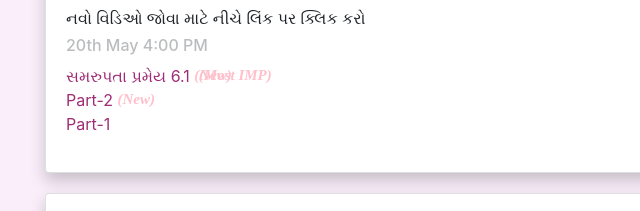
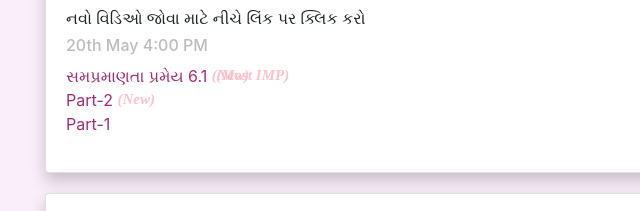
Before and after one commit to Atmiya-Group-of-Education/First_Site, a website: page index.html in a window 1280 px wide. Shown: the part 380-591 px from the top of the page, 0-640 px from the left. Drawn offline with nearby package versions, Linux system fonts and the light colour scheme.

Commit message:
name change

```diff
--- a/index.html
+++ b/index.html
@@ -74,7 +74,7 @@
                                 <h6>નવો વિડિઓ જોવા માટે નીચે લિંક પર ક્લિક કરો</h6>
                                 <h6 style="opacity: 0.3;">20th May 4:00 PM</h6>
                                 <ul class="list-unstyled">
-                                    <li><a style="color: #9F2C75" href="https://drive.google.com/open?id=11qswUaJnJ48RRUdThnHoT9CKZV5gExfl" class="card-link">સમરુપતા પ્રમેય 6.1&nbsp<span class="awesome"> (New)</span>&nbsp<span class="awesome"> (Most IMP)</span></a></li>
+                                    <li><a style="color: #9F2C75" href="https://drive.google.com/open?id=11qswUaJnJ48RRUdThnHoT9CKZV5gExfl" class="card-link">સમપ્રમાણતા પ્રમેય 6.1&nbsp<span class="awesome"> (New)</span>&nbsp<span class="awesome"> (Most IMP)</span></a></li>
                                     <li><a style="color: #9F2C75" href="https://drive.google.com/open?id=1gwJ45sJhfX3YBkH3t7s4TJg6sYI6SSCr" class="card-link">Part-2&nbsp<span class="awesome"> (New)</span></a></li>
                                     <li><a style="color: #9F2C75" href="https://drive.google.com/open?id=1nSC5S4MIW-riZ-VrLhhA3O6O95M9z-e9" class="card-link">Part-1</a></li>
                                 </ul>
```
